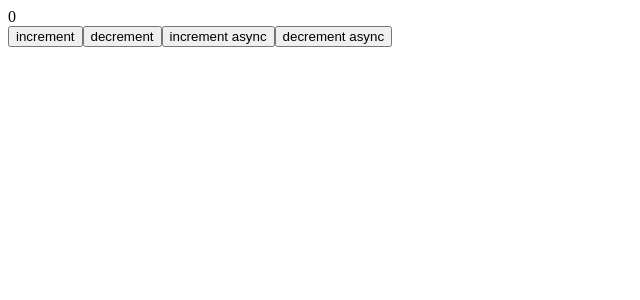
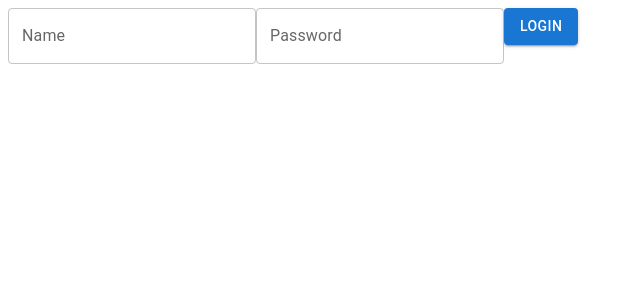
Before and after one commit to kuldeeppanwar123/React-js, a React (Vite) app: page / in a window 1280 px wide. Shown: the top 300 px of the page, without its empty margins (0-640 px from the left). Built offline with nearby package versions, Linux system fonts and the light colour scheme.

Commit message:
day-14: auth app using redux toolkit and redux saga

```diff
--- a/src/App.jsx
+++ b/src/App.jsx
@@ -1,4 +1,4 @@
-import Main from "./Day-13-03-redux-saga/Main"
+import Main from "./Day-14-01-auth-app-using-redux-toolkit-and-saga/Main"
 
 
 
--- a/src/Day-13-03-redux-saga/sagas.js
+++ b/src/Day-13-03-redux-saga/sagas.js
@@ -1,5 +1,4 @@
-import { func } from "prop-types";
-import { all, delay, put, select, takeEvery, takeLatest } from "redux-saga/effects"
+import { all, delay, put, select, take, takeEvery, takeLatest } from "redux-saga/effects"
 
 export function* helloSaga () {
   console.log('Hello Sagas!')
@@ -24,7 +23,8 @@ export function* watchIncrementAsync() {
 }
 
 export function* watchDecrementAsync() {
-  yield takeLatest('DECREMENT_ASYNC', decrementAsync)
+ const res =  yield take('DECREMENT_ASYNC', decrementAsync)
+ console.log({res})
 }
 
 export default function* rootSaga () {
--- /dev/null
+++ b/src/Day-14-01-auth-app-using-redux-toolkit-and-saga/Main.jsx
@@ -0,0 +1,14 @@
+import React from 'react'
+import { Provider } from 'react-redux'
+import store from './redux/store'
+import Index from './components/Index'
+
+function Main() {
+  return (
+    <Provider store={store}>
+      <Index/>
+    </Provider>
+  )
+}
+
+export default Main
--- /dev/null
+++ b/src/Day-14-01-auth-app-using-redux-toolkit-and-saga/authApi.js
@@ -0,0 +1,10 @@
+import axios from "axios";
+
+export const authenticateUserApi = async(username = 'emilys', password = 'emilyspass') => {
+  try {
+    const response = await axios.post('https://dummyjson.com/auth/login', {username, password});
+    return response.data;
+  } catch (error) {
+    throw new Error(error.message);
+  }
+}
--- /dev/null
+++ b/src/Day-14-01-auth-app-using-redux-toolkit-and-saga/components/Index.jsx
@@ -0,0 +1,18 @@
+import React from 'react'
+import { useSelector } from 'react-redux'
+import Login from './Login';
+import Welcome from './Welcome';
+
+function Index() {
+  const user = useSelector(state => state.auth.user);
+  const status = useSelector(state => state.auth.status);
+  return (
+    <div>
+      {status==='pending' && <p>Logging...</p>}
+      {!user && <Login/>}
+      {user && <Welcome/>}
+    </div>
+  )
+}
+
+export default Index
--- /dev/null
+++ b/src/Day-14-01-auth-app-using-redux-toolkit-and-saga/components/Login.jsx
@@ -0,0 +1,39 @@
+import { Box, Button, TextField } from '@mui/material'
+import React, { useState } from 'react'
+import { useDispatch } from 'react-redux';
+import { loginUserStart } from '../redux/authSlice';
+
+function Login() {
+  const [username, setUsername] = useState();
+  const [password, setPassword] = useState();
+  const dispatch = useDispatch();
+
+  const handleLogin = (e) => {
+    e.preventDefault();
+    dispatch(loginUserStart({username, password}))
+  }
+  return (
+    <Box>
+      <TextField
+        label='Name'
+        variant='outlined'
+        placeholder='Username'
+        value={username}
+        onChange={(e)=>{setUsername(e.target.value)}}
+      />
+
+      <TextField
+        label='Password'
+        type='password'
+        variant='outlined'
+        placeholder='Password'
+        value={password}
+        onChange={(e)=>{setPassword(e.target.value)}}
+      />
+
+      <Button variant='contained' color='primary' onClick={handleLogin}>Login</Button>
+    </Box>
+  )
+}
+
+export default Login
--- /dev/null
+++ b/src/Day-14-01-auth-app-using-redux-toolkit-and-saga/components/Welcome.jsx
@@ -0,0 +1,16 @@
+import { Typography } from '@mui/material'
+import React from 'react'
+import { useSelector } from 'react-redux'
+
+function Welcome() {
+  const user = useSelector(state => state.auth.user)
+  console.log({user})
+  return (
+    <div>
+      <Typography variant='h4' color='success'>Welcome! Login successfully</Typography>
+      <Typography variant='body1'>hello! {user.firstName} {user.lastName}</Typography>
+    </div>
+  )
+}
+
+export default Welcome
--- /dev/null
+++ b/src/Day-14-01-auth-app-using-redux-toolkit-and-saga/redux/authSlice.js
@@ -0,0 +1,32 @@
+import { createSlice } from "@reduxjs/toolkit";
+
+const initialState = {
+  user: null,
+  error: null,
+  state: 'idle'
+}
+
+const authSlice = createSlice({
+  name: 'auth',
+  initialState,
+  reducers: {
+    loginUserStart(state, action) {
+      state.status = 'pending';
+    },
+
+    loginUserSuccess(state, action){
+      state.user = action.payload;
+      state.error = null;
+      state.status = 'complete';
+    },
+
+    loginUserFailure(state, action) {
+      state.user = null;
+      state.error = action.payload;
+      state.status = 'failed';
+    }
+  }
+})
+
+export default authSlice.reducer;
+export const {loginUserStart, loginUserSuccess, loginUserFailure} = authSlice.actions;
--- /dev/null
+++ b/src/Day-14-01-auth-app-using-redux-toolkit-and-saga/redux/store.js
@@ -0,0 +1,17 @@
+import { configureStore } from "@reduxjs/toolkit";
+import createSagaMiddleware from 'redux-saga';
+import rootSaga from "../sagas";
+import authReducer from './authSlice'
+
+const sageMiddleware = createSagaMiddleware();
+
+const store = configureStore({
+  reducer: {
+    auth: authReducer
+  },
+  middleware: getDefaulMiddleware => getDefaulMiddleware().concat([sageMiddleware])
+})
+
+sageMiddleware.run(rootSaga);
+
+export default store;
--- /dev/null
+++ b/src/Day-14-01-auth-app-using-redux-toolkit-and-saga/sagas/authSaga.js
@@ -0,0 +1,21 @@
+import { call, put, takeLatest } from "redux-saga/effects";
+import { loginUserFailure, loginUserStart, loginUserSuccess } from "../redux/authSlice";
+import { authenticateUserApi } from "../authApi";
+
+// worker
+function* handleLogin(action) {
+  try {
+    const {username, password} = action.payload;
+    const user = yield call(authenticateUserApi, username, password);
+    yield put(loginUserSuccess(user));
+  } catch (error) {
+    yield put(loginUserFailure(error.message));
+  }
+}
+
+// watcher
+function* authSaga() {
+  yield takeLatest(loginUserStart.type, handleLogin);
+}
+
+export default authSaga;
--- /dev/null
+++ b/src/Day-14-01-auth-app-using-redux-toolkit-and-saga/sagas/index.js
@@ -0,0 +1,11 @@
+import { all } from "redux-saga/effects";
+import authSaga from "./authSaga";
+
+
+function* rootSaga() {
+  yield all([
+    authSaga()
+  ]);
+}
+
+export default rootSaga;
```
